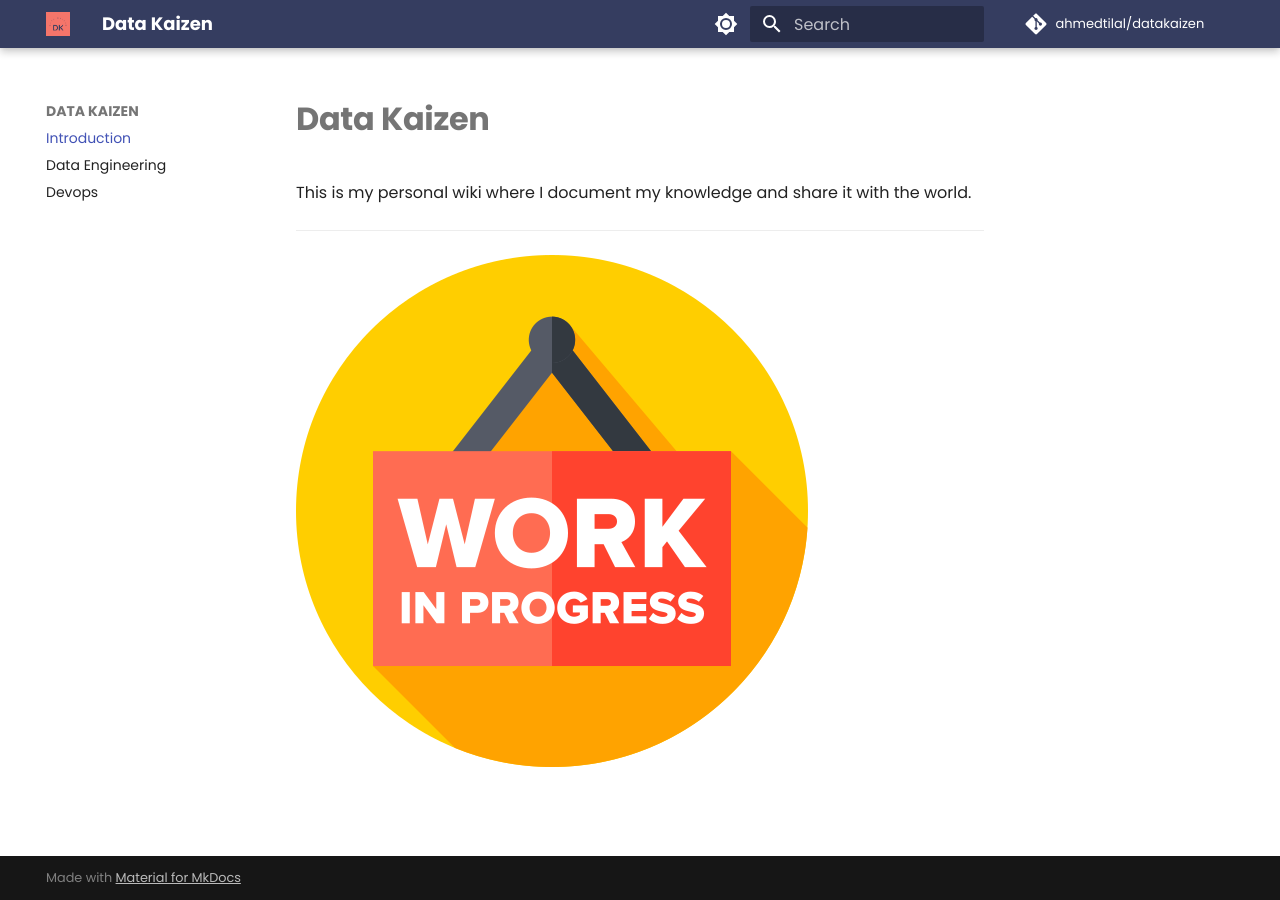
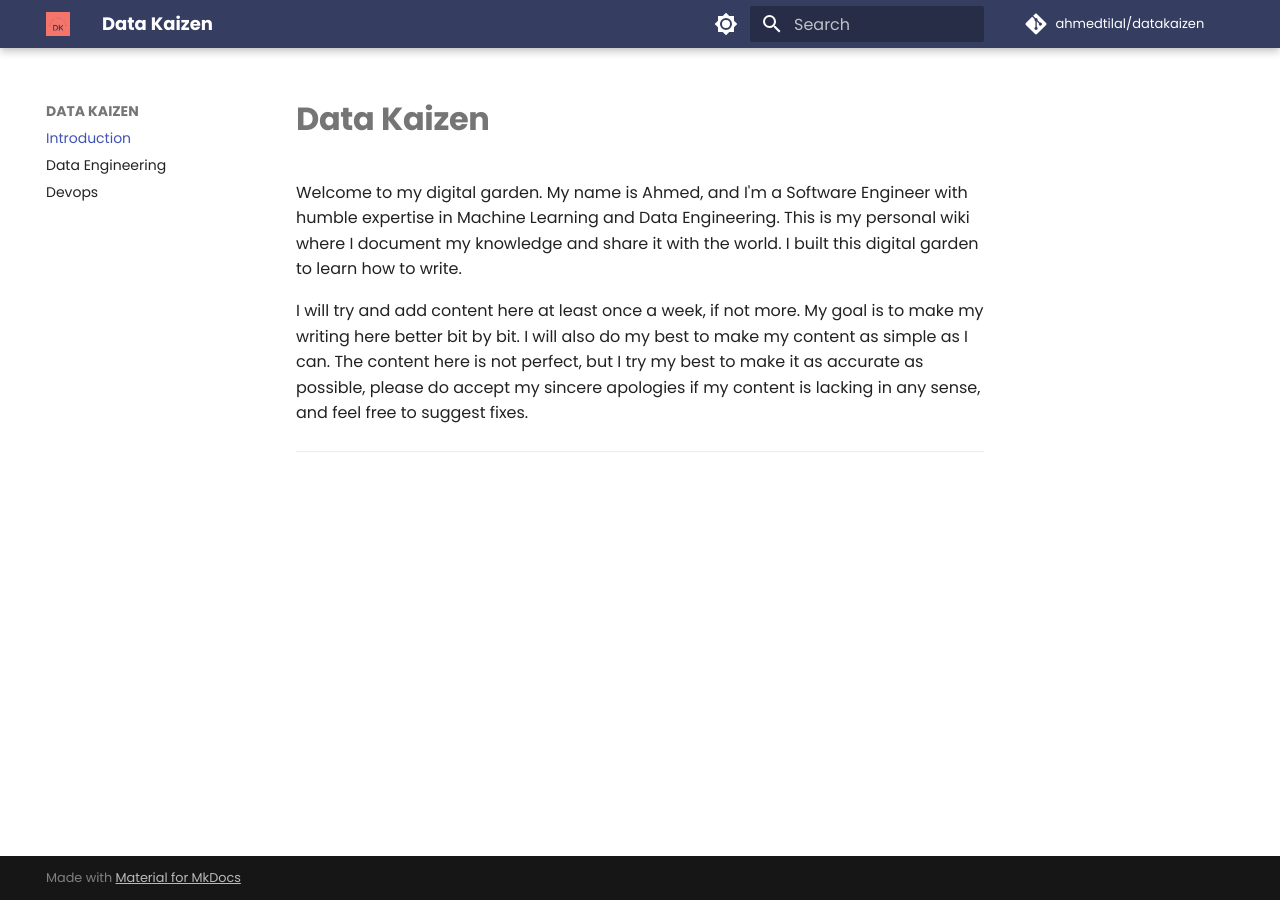
Before and after one commit to ahmedtilal/datakaizen, an MkDocs documentation site: the page built from docs/index.md, in a window 1280 px wide. Built offline with MkDocs 1.6.1 and Material for MkDocs 9.7.7, drawn with Linux system fonts in a browser that asks for light colours; comment, search, counter and statistics services are not loaded.

Commit message:
Update homepage
- Remove "under construction" image
- Add welcome message

```diff
--- a/docs/index.md
+++ b/docs/index.md
@@ -1,7 +1,7 @@
 # Data Kaizen
 
-This is my personal wiki where I document my knowledge and share it with the world.
+Welcome to my digital garden. My name is Ahmed, and I'm a Software Engineer with humble expertise in Machine Learning and Data Engineering. This is my personal wiki where I document my knowledge and share it with the world. I built this digital garden to learn how to write.
+
+I will try and add content here at least once a week, if not more. My goal is to make my writing here better bit by bit. I will also do my best to make my content as simple as I can. The content here is not perfect, but I try my best to make it as accurate as possible, please do accept my sincere apologies if my content is lacking in any sense, and feel free to suggest fixes.
 
 ---
-
-![Work in progress](assets/work-in-progress.png)
```
Also changed, not shown: 1 other file.
